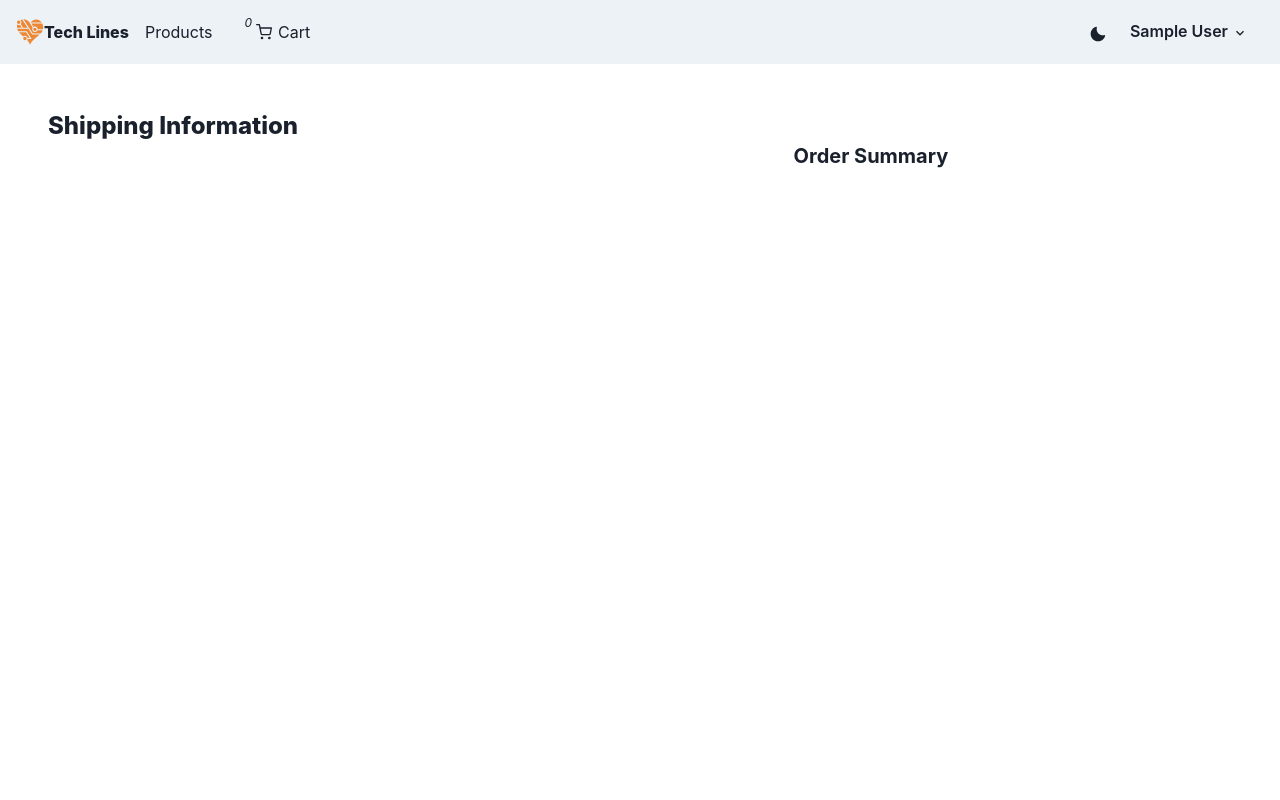
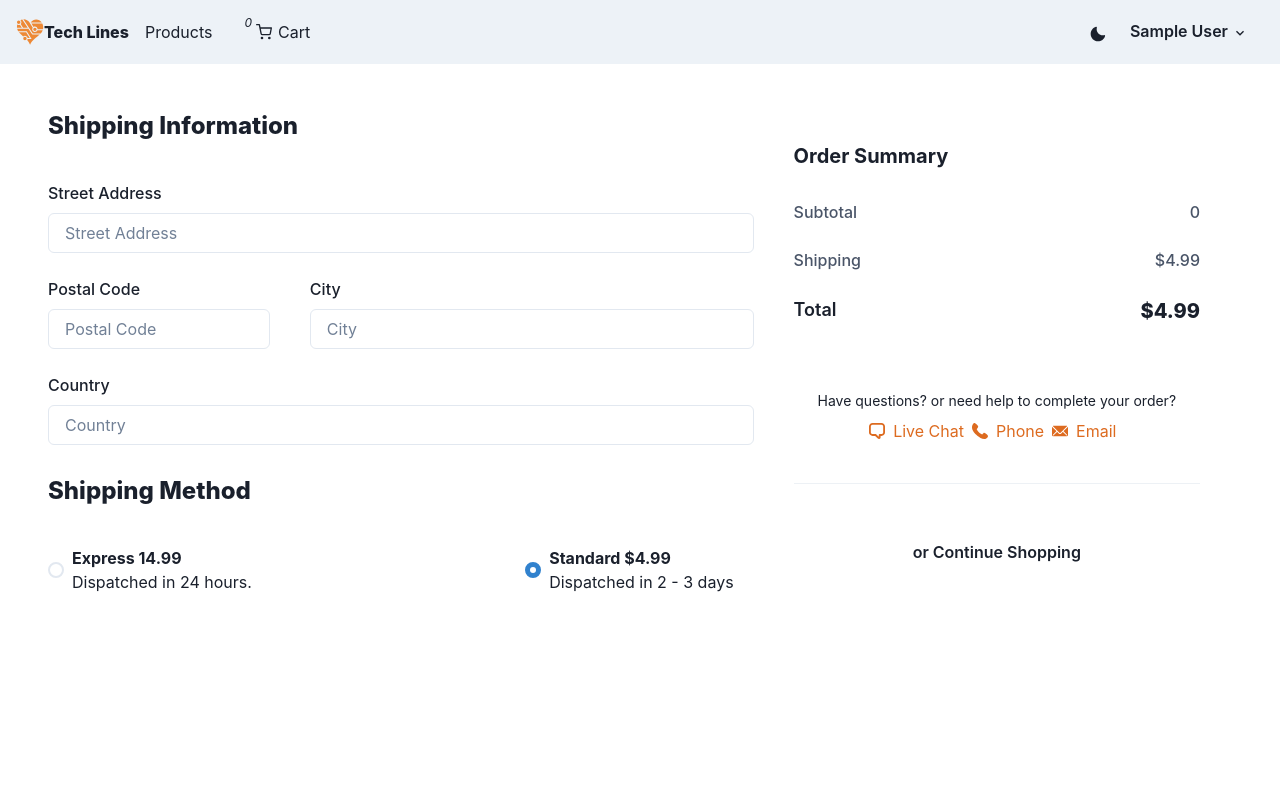
Before and after one commit to nevidomyi/Techlines, a React (Create React App) app in the folder client/: page /checkout in a window 1280 px wide. Shown: the top 800 px of the page. Built offline with nearby package versions, Linux system fonts and the light colour scheme; sample sign-in values are in the browser's storage.

Commit message:
Update from PC

```diff
--- a/client/package.json
+++ b/client/package.json
@@ -8,6 +8,7 @@
     "@chakra-ui/react": "^2.6.1",
     "@emotion/react": "^11.11.0",
     "@emotion/styled": "^11.11.0",
+    "@paypal/react-paypal-js": "^7.8.3",
     "@reduxjs/toolkit": "^1.9.5",
     "@testing-library/jest-dom": "^5.16.5",
     "@testing-library/react": "^13.4.0",
--- /dev/null
+++ b/client/src/client_id.js
@@ -0,0 +1,2 @@
+export const PAYPAL_CLIENT_ID =
+  "ASpqUEskK8PJ5Devw4xQ5uEW5CwrR_6xxBkjD18cWSNaJ2-WlAAzg5oLFL_ENMlWPI0YWy8XKogm0jM3";
--- a/client/src/components/CheckoutOrderSummary.jsx
+++ b/client/src/components/CheckoutOrderSummary.jsx
@@ -5,9 +5,10 @@ import { PhoneIcon, EmailIcon, ChatIcon } from '@chakra-ui/icons';
 import { createOrder } from '../redux/actions/orderActions';
 import { useEffect, useState, useCallback } from "react";
 import CheckoutItem from './CheckoutItem';
+import PayPalButton from "./PayPalButton";
 
 const CheckoutOrderSummary = () => {
-  const colorModel = mode('gray.600', 'gray.400');
+  const colorMode = mode('gray.600', 'gray.400');
   const cartItems = useSelector((state) => state.cart);
   const { cart, subtotal, expressShipping } = cartItems;
   const user = useSelector((state) => state.user);
@@ -24,8 +25,16 @@ const CheckoutOrderSummary = () => {
 
   const total = useCallback(
     () => Number(shipping() === 0 ? Number(subtotal) : Number(subtotal) + shipping()).toFixed(2),
-    [(shipping, subtotal)]
+    [shipping, subtotal]
   );
+
+  useEffect(() => {
+    if (!error) {
+      setButtonDisabled(false)
+    } else {
+      setButtonDisabled(true)
+    }
+  }, [error, shippingAddress, total, expressShipping, shipping, dispatch]);
 
   const onPaymentSuccess = () => {
     alert('order success');
@@ -41,6 +50,70 @@ const CheckoutOrderSummary = () => {
       {cart.map((item) => (
         <CheckoutItem key={item.id} cartItem={item} />
       ))}
+
+      <Stack spacing='6'>
+        <Flex justify='space-between'>
+          <Text fontWeight='medium' color={colorMode}>
+            Subtotal
+          </Text>
+          <Text fontWeight='medium' color={colorMode}>
+            {subtotal}
+          </Text>
+        </Flex>
+        <Flex justify='space-between'>
+          <Text fontWeight='medium' color={colorMode}>
+            Shipping
+          </Text>
+          <Text fontWeight='medium' color={colorMode}>
+            {shipping() === 0 ? (
+              <Badge rounded='full' px='2' fontSize='0.8em' colorScheme='green'>
+                Free
+              </Badge>
+            ) : (
+              `$${shipping()}`
+            )}
+          </Text>
+        </Flex>
+
+        <Flex justify='space-between'>
+          <Text fontSize='lg' fontWeight='semibold'>
+            Total
+          </Text>
+          <Text fontSize='xl' fontWeight='extrabold'>
+            ${Number(total())}
+          </Text>
+        </Flex>
+      </Stack>
+      <PayPalButton
+        total={total}
+        onPaymentSuccess={onPaymentSuccess}
+        onPaymentError={onPaymentError}
+        disabled={buttonDisabled}
+      />
+      <Box align='center'>
+        <Text fontSize='sm'>Have questions? or need help to complete your order?</Text>
+        <Flex justifyContent='center' color={mode('orange.500', 'orange.100')}>
+          <Flex align='center'>
+            <ChatIcon />
+            <Text m='2'>Live Chat</Text>
+          </Flex>
+          <Flex align='center'>
+            <PhoneIcon />
+            <Text m='2'>Phone</Text>
+          </Flex>
+          <Flex align='center'>
+            <EmailIcon />
+            <Text m='2'>Email</Text>
+          </Flex>
+        </Flex>
+      </Box>
+      <Divider bg={mode('gray.400', 'gray.800')} />
+      <Flex justifyContent='center' my='6' fontWeight='semibold'>
+        <p>or</p>
+        <Link as={ReactLink} to='/products' ml='1'>
+          Continue Shopping
+        </Link>
+      </Flex>
     </Stack>
   );
 };
--- /dev/null
+++ b/client/src/components/PayPalButton.jsx
@@ -0,0 +1,35 @@
+// App.js
+import { PayPalScriptProvider, PayPalButtons } from "@paypal/react-paypal-js";
+import { PAYPAL_CLIENT_ID } from "../client_id";
+
+const PayPalButton = ({ total, onPaymentSuccess, onPaymentError, disabled }) => {
+  return (
+    <PayPalScriptProvider options={{ "client-id": PAYPAL_CLIENT_ID }}>
+      <PayPalButtons
+        disabled={disabled}
+        forceReRender={[total()]}
+        createOrder={(data, actions) => {
+          return actions.order.create({
+            purchase_units: [
+              {
+                amount: {
+                  value: total(),
+                },
+              },
+            ],
+          });
+        }}
+        onApprove={(data, actions) => {
+          return actions.order.capture().then((details) => {
+            onPaymentSuccess(data);
+          });
+        }}
+        onError={(err) => {
+          onPaymentError(err)
+        }}
+      />
+    </PayPalScriptProvider>
+  );
+}
+
+export default PayPalButton;
--- /dev/null
+++ b/client/src/components/ShippingInformation.jsx
@@ -0,0 +1,89 @@
+import { Box, Heading, VStack, FormControl, Flex, Stack, Text, ReducerAction, RadioGroup, Radio, Tooltip } from '@chakra-ui/react'
+import { Formik } from 'formik'
+import * as Yup from 'yup'
+import TextField from './TextField'
+import { useDispatch } from 'react-redux'
+import { setExpress } from '../redux/actions/cartActions'
+import { useState } from 'react'
+import { setShippingAddress, setShippingAddressError } from '../redux/actions/orderActions'
+
+const ShippingInformation = () => {
+  const dispatch = useDispatch();
+  const [formStateChanged, setFormStateChanged] = useState(false);
+
+  const setErrorState = (input, data) => {
+    if (!input) {
+      dispatch(setShippingAddress(data));
+    }
+    if ((!formStateChanged && !input) || (formStateChanged && input)) {
+      return;
+    } else {
+      setFormStateChanged(input);
+      dispatch(setShippingAddressError(input))
+    }
+  }
+
+  return (
+    <Formik
+      initialValues={{ address: '', postalCode: '', city: '', country: '' }}
+      validationSchema={Yup.object({
+        address: Yup.string().required('This field is required.').min(2, 'This address is too short.'),
+        postalCode: Yup.string().required('This field is required.').min(2, 'This postal code is too short.'),
+        city: Yup.string().required('This field is required.').min(2, 'This city is too short.'),
+        country: Yup.string().required('This field is required.').min(2, 'This country is too short.'),
+      })}>
+      {(formik) => (
+        <VStack as='form'>
+          <FormControl
+            onChange={() => (Object.keys(formik.errors).length === 0 && Object.keys(formik.touched).length >= 2
+              ? setErrorState(false, formik.values)
+              : setErrorState(true))
+            }>
+            <TextField name='address' placeholder='Street Address' label='Street Address' />
+            <Flex>
+              <Box flex='1' mr='10'>
+                <TextField name='postalCode' placeholder='Postal Code' label='Postal Code' type='number' />
+              </Box>
+              <Box flex='2'>
+                <TextField name='city' placeholder='City' label='City' />
+              </Box>
+            </Flex>
+            <TextField name='country' placeholder='Country' label='Country' />
+          </FormControl>
+          <Box w='100%' h='180px' pr='5'>
+            <Heading fontSize='2xl' fontWeight='extrabold' mb='10'>
+              Shipping Method
+            </Heading>
+            <RadioGroup
+              defaultValue='false'
+              onChange={(e) => {
+                dispatch(setExpress(e));
+              }}>
+              <Stack direction={{ base: 'column', lg: 'row' }} align={{ lg: 'flex-start' }}>
+                <Stack pr='10' spacing={{ base: '8', md: '10' }} flex='1.5'>
+                  <Box>
+                    <Radio value='true'>
+                      <Text fontWeight='bold'>Express 14.99</Text>
+                      <Text>Dispatched in 24 hours.</Text>
+                    </Radio>
+                  </Box>
+                  <Stack spacing='6'>Express</Stack>
+                </Stack>
+                <Radio value='false'>
+                  <Tooltip label='Free shipping for orders of $1000 or more!'>
+                    <Box>
+                      <Text fontWeight='bold'>Standard $4.99</Text>
+                      <Text>Dispatched in 2 - 3 days</Text>
+                    </Box>
+                  </Tooltip>
+                </Radio>
+              </Stack>
+            </RadioGroup>
+          </Box>
+        </VStack>
+      )}
+    </Formik>
+  )
+}
+
+export default ShippingInformation
--- a/client/src/redux/actions/cartActions.js
+++ b/client/src/redux/actions/cartActions.js
@@ -4,6 +4,8 @@ import {
   setError,
   cartItemAdd,
   cartItemRemoval,
+  setExpressShipping,
+  clearCart,
 } from "../slices/cart";
 
 export const addCartItem = (id, qty) => async (dispatch) => {
@@ -37,10 +39,10 @@ export const removeCartItem = (id) => async (dispatch) => {
   dispatch(cartItemRemoval(id));
 };
 
-// export const setExpress = (value) => async (dispatch) => {
-//   dispatch(setExpressShipping(value));
-// };
+export const setExpress = (value) => async (dispatch) => {
+  dispatch(setExpressShipping(value));
+};
 
-// export const resetCart = () => (dispatch) => {
-//   dispatch(clearCart());
-// };
+export const resetCart = () => (dispatch) => {
+  dispatch(clearCart());
+};
--- a/client/src/redux/actions/orderActions.js
+++ b/client/src/redux/actions/orderActions.js
@@ -1,5 +1,5 @@
 import axios from "axios";
-import { setError, shippingAddressAdd } from "../slices/order";
+import { setError, shippingAddressAdd, clearOrder } from "../slices/order";
 
 export const setShippingAddress = (data) => (dispatch) => {
   dispatch(shippingAddressAdd(data));
@@ -36,3 +36,7 @@ export const createOrder = (order) => async (dispatch, getState) => {
     );
   }
 };
+
+export const resetOrder = () => async(dispatch) => {
+  dispatch(clearOrder)
+}
--- a/client/src/redux/slices/cart.js
+++ b/client/src/redux/slices/cart.js
@@ -10,7 +10,7 @@ export const initialState = {
   loading: false,
   error: null,
   cart: JSON.parse(localStorage.getItem("cartItems")) ?? [],
-  expressShipping: false,
+  expressShipping: JSON.parse(localStorage.getItem("expressShipping")) ?? false,
   subtotal: localStorage.getItem("cartItems")
     ? calculateSubtotal(JSON.parse(localStorage.getItem("cartItems")))
     : 0,
@@ -54,10 +54,18 @@ export const cartSlice = createSlice({
       state.loading = false;
       state.error = null;
     },
+    setExpressShipping: (state, { payload }) => {
+      state.expressShipping = payload;
+      localStorage.setItem("expressShipping", payload);
+    },
+    clearCart: (state) => {
+      localStorage.removeItem("cartItems");
+      state.cart = [];
+    },
   },
 });
 
-export const { setLoading, setError, cartItemAdd, cartItemRemoval } =
+export const { setLoading, setError, cartItemAdd, cartItemRemoval, setExpressShipping, clearCart } =
   cartSlice.actions;
 export default cartSlice.reducer;
 
--- a/client/src/redux/slices/order.js
+++ b/client/src/redux/slices/order.js
@@ -22,10 +22,14 @@ export const orderSlice = createSlice({
       state.shippingAddress = payload;
       state.loading = false;
     },
+    clearOrder: (state) => {
+      state = initialState;
+    },
   },
 });
 
-export const { setLoading, setError, shippingAddressAdd } = orderSlice.actions;
+export const { setLoading, setError, shippingAddressAdd, clearOrder } =
+  orderSlice.actions;
 export default orderSlice.reducer;
 
 export const orderSelector = (state) => state.order;
--- a/client/src/screens/CheckoutScreen.jsx
+++ b/client/src/screens/CheckoutScreen.jsx
@@ -2,6 +2,7 @@ import { Box, Heading, Stack, Flex } from '@chakra-ui/react'
 import { useSelector } from 'react-redux';
 import { Navigate, useLocation } from 'react-router-dom';
 import CheckoutOrderSummary from '../components/CheckoutOrderSummary';
+import ShippingInformation from '../components/ShippingInformation';
 
 const CheckoutScreen = () => {
   const user = useSelector((state) => state.user);
@@ -21,7 +22,7 @@ const CheckoutScreen = () => {
             Shipping Information
           </Heading>
           <Stack spacing='6'>
-            {/* <ShippingInfo /> */}
+            <ShippingInformation />
           </Stack>
         </Stack>
         <Flex direction='column' align='center' flex='1'>
```
Also changed, not shown: 1 other file (tests, documents, lock files or other folders).
